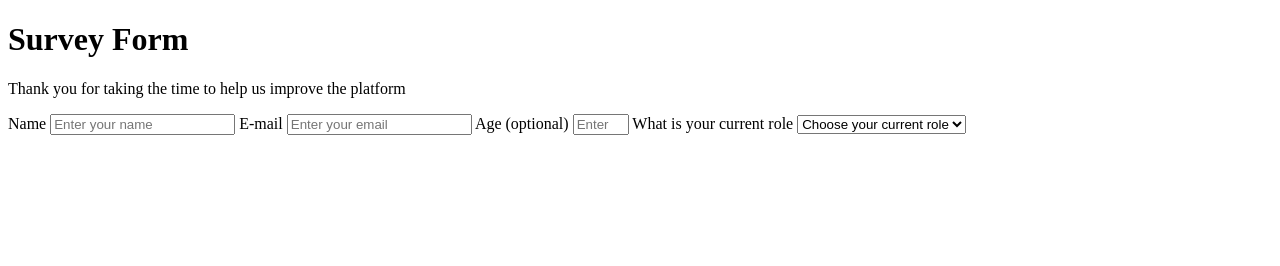
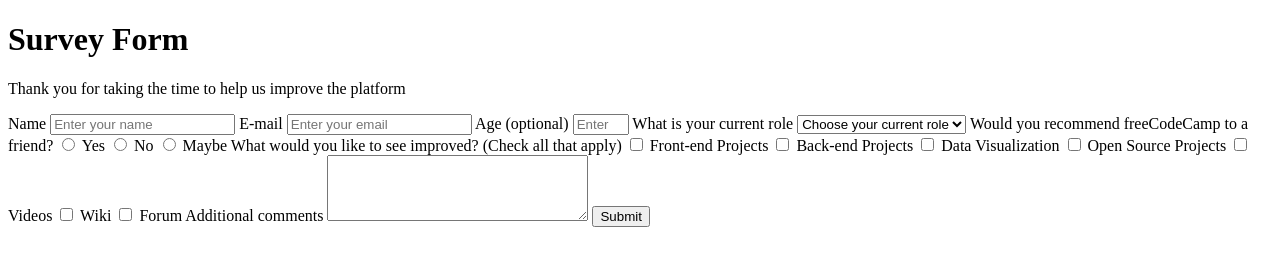
Before and after one commit to sajanwrs/Survey_Form, a plain HTML site: page index.html in a window 1280 px wide. Drawn offline with Linux system fonts and the light colour scheme.

Commit message:
html code done

```diff
--- a/index.html
+++ b/index.html
@@ -34,6 +34,22 @@
         <option value="5">Prefer not to say</option>
         <option value="6">Other</option>
       </select>
+      <label>Would you recommend freeCodeCamp to a friend?</label>
+      <label><input type="radio" name="recom-radio" /> Yes</label>
+      <label><input type="radio" name="recom-radio" /> No</label>
+      <label><input type="radio" name="recom-radio" /> Maybe</label>
+      <label>What would you like to see improved? (Check all that apply)</label>
+      <input type="checkbox" value="front-end" /> Front-end Projects
+      <input type="checkbox" value="back-end" /> Back-end Projects
+      <input type="checkbox" value="data-visualization" /> Data Visualization
+      <input type="checkbox" value="open-source" /> Open Source Projects
+      <input type="checkbox" value="videos" /> Videos
+      <input type="checkbox" value="wiki" /> Wiki
+      <input type="checkbox" value="forum" /> Forum
+      <label>Additional comments</label>
+      <textarea rows="4" cols="30" placeholder="Enter your comments here...">
+      </textarea>
+      <button type="submit" id="submit">Submit</button>
     </form>
   </body>
 </html>
```
